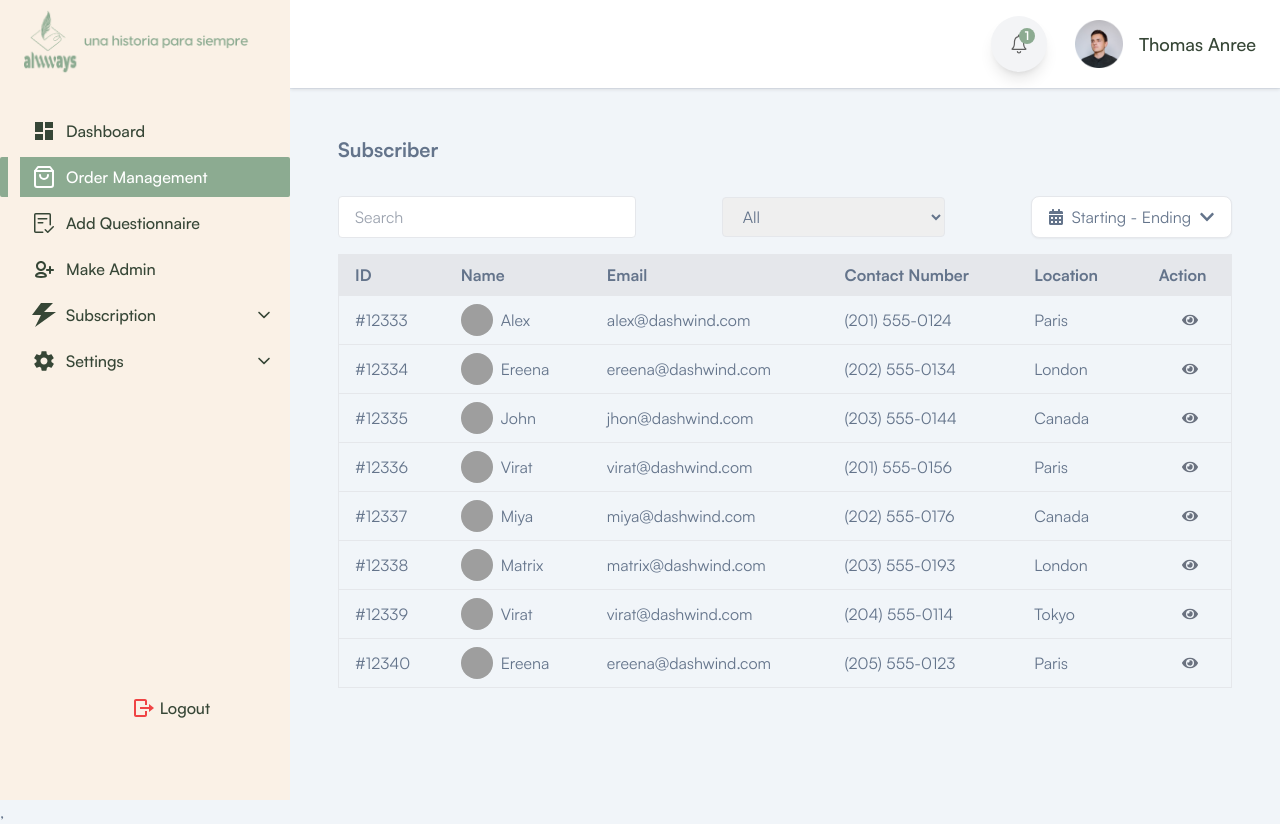
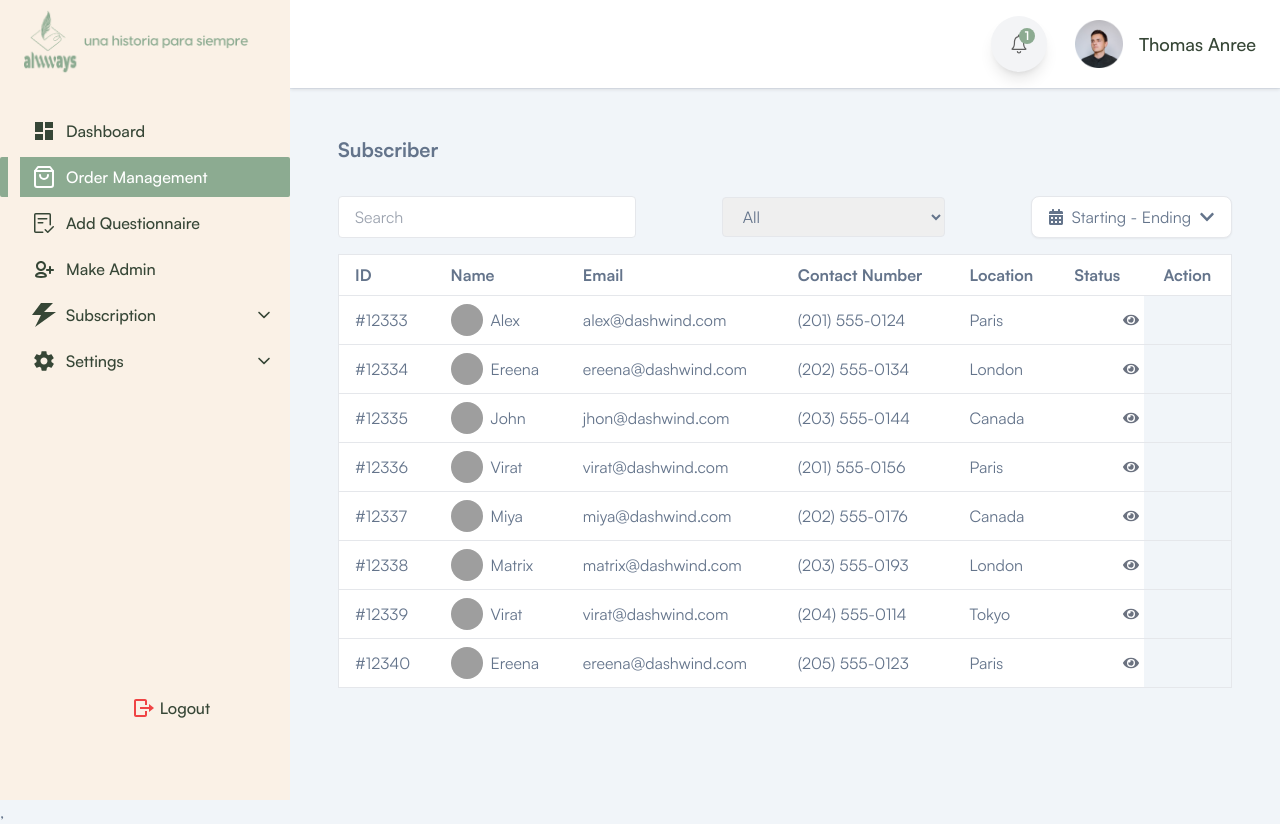
Before and after one commit to shuvo-art/Merged_Project, a React (Vite) app: page /orderManagement in a window 1280 px wide. Built offline with nearby package versions, Linux system fonts and the light colour scheme; sample sign-in values are in the browser's storage; grey boxes are pictures that could not be loaded.

Commit message:
dummy data updated

```diff
--- a/src/App.jsx
+++ b/src/App.jsx
@@ -121,7 +121,7 @@ function Routers() {
           path="subscription/couponCode"
           element={
             <>
-              <PageTitle title="alwways | Subscription" />
+              <PageTitle title="alwways | Coupon Code" />
               <CouponCode />
             </>
           }
@@ -130,7 +130,7 @@ function Routers() {
           path="settings/termsAndConditions"
           element={
             <>
-              <PageTitle title="Terms and Conditions" />
+              <PageTitle title="alwways | Terms and Conditions" />
               <TermsAndCondition />
             </>
           }
@@ -139,7 +139,7 @@ function Routers() {
           path="settings/privacyAndPolicy"
           element={
             <>
-              <PageTitle title="Privacy And Policy" />
+              <PageTitle title="alwways | Privacy And Policy" />
               <PrivacyAndPolicy />
             </>
           }
--- a/src/components/Dashboard/Table/Table.jsx
+++ b/src/components/Dashboard/Table/Table.jsx
@@ -1,28 +1,32 @@
 import React from "react";
 import TableRow from "./TableRow";
 
-const Table = ({ data, onRowClick, isOrderManagement }) => {
+const Table = ({ data, onRowClick, isOrderManagement, isDashboard }) => {
   return (
     <table className="w-full border-collapse border rounded-lg">
       <thead>
-        <tr className="bg-gray-200 border-b">
+        <tr className="bg-white border-b">
           <th className="px-4 py-2 text-left">ID</th>
           <th className="px-4 py-2 text-left">Name</th>
           <th className="px-4 py-2 text-left">Email</th>
           <th className="px-4 py-2 text-left">Contact Number</th>
           <th className="px-4 py-2 text-left">Location</th>
+          {!isDashboard && <th className="px-4 py-2 text-left">Status</th>}
           {/* Conditionally render Subscription Type */}
           {!isOrderManagement && (
             <th className="px-4 py-2 text-left">Subscription Type</th>
           )}
           {/* Conditionally render Income */}
-          {!isOrderManagement && <th className="px-4 py-2 text-left">Income</th>}
+          {!isOrderManagement && (
+            <th className="px-4 py-2 text-left">Income</th>
+          )}
           <th className="px-4 py-2 text-center">Action</th>
         </tr>
       </thead>
       <tbody>
         {data.map((item) => (
           <TableRow
+            isDashboard={isDashboard}
             key={item.id}
             item={item}
             onRowClick={onRowClick}
--- a/src/components/Dashboard/Table/TableRow.jsx
+++ b/src/components/Dashboard/Table/TableRow.jsx
@@ -1,12 +1,15 @@
 import React from "react";
 import { FaEye } from "react-icons/fa";
 
-const TableRow = ({ item, onRowClick, isOrderManagement }) => {
+const TableRow = ({ item, onRowClick, isOrderManagement, isDashboard }) => {
   return (
-    <tr className="border-b">
+    <tr className="border-b bg-white">
       <td className="px-4 py-2">{item.id}</td>
       <td className="px-4 py-2 flex items-center space-x-2">
-        <button className="flex items-center justify-center gap-2" onClick={() => onRowClick(item)}>
+        <button
+          className="flex items-center justify-center gap-2"
+          onClick={() => onRowClick(item)}
+        >
           <img
             src={item.avatar}
             alt={item.name}
@@ -18,15 +21,26 @@ const TableRow = ({ item, onRowClick, isOrderManagement }) => {
       <td className="px-4 py-2">{item.email}</td>
       <td className="px-4 py-2">{item.contactNumber}</td>
       <td className="px-4 py-2">{item.location}</td>
+      {
+        !isDashboard
+      }
       {/* Conditionally render Subscription Type */}
       {!isOrderManagement && (
         <td className="px-4 py-2">{item.subscriptionType}</td>
       )}
       {/* Conditionally render Income */}
       {!isOrderManagement && <td className="px-4 py-2">${item.price}</td>}
-      <td className="px-4 py-2 text-center relative left-8">
-        <FaEye className="text-gray-500 cursor-pointer" />
-      </td>
+
+      {isDashboard && (
+        <td className="px-4 py-2 text-center">
+          <FaEye className="text-gray-500 cursor-pointer  relative left-8" />
+        </td>
+      )}
+      {isOrderManagement && (
+        <td className="px-4 py-2 text-center">
+          <FaEye className="text-gray-500 cursor-pointer  relative left-12" />
+        </td>
+      )}
     </tr>
   );
 };
--- a/src/components/Dashboard/Table/UserTable.jsx
+++ b/src/components/Dashboard/Table/UserTable.jsx
@@ -7,7 +7,7 @@ import { dummyData } from "../../../database/DummyData.js";
 
 
 
-const UserTable = ({isOrderManagement}) => {
+const UserTable = ({isDashboard, isOrderManagement}) => {
   const [search, setSearch] = useState("");
   const [subscription, setSubscription] = useState("");
   const [startDate, setStartDate] = useState(null);
@@ -34,7 +34,7 @@ const UserTable = ({isOrderManagement}) => {
   };
 
   return (
-    <div className="p-6">
+    <div className="p-6 ">
       <h1 className="text-xl font-bold mb-4">Subscriber</h1>
       <FilterBar
         search={search}
@@ -46,7 +46,7 @@ const UserTable = ({isOrderManagement}) => {
         endDate={endDate}
         setEndDate={setEndDate}
       />
-      <Table isOrderManagement={isOrderManagement} data={filteredData} onRowClick={handleRowClick} />
+      <Table isDashboard = {isDashboard} isOrderManagement={isOrderManagement} data={filteredData} onRowClick={handleRowClick} />
       <AnimatePresence>
         {selectedUser && (
           <UserModal
--- a/src/components/Header/DropdownMessage.jsx
+++ b/src/components/Header/DropdownMessage.jsx
@@ -2,10 +2,7 @@ import { useState } from 'react';
 import { Link } from 'react-router-dom';
 import ClickOutside from '../ClickOutside';
 
-import UserOne from '../../images/user/user-01.png';
 import UserTwo from '../../images/user/user-02.png';
-import UserThree from '../../images/user/user-03.png';
-import UserFour from '../../images/user/user-04.png';
 
 const DropdownMessage = () => {
   const [dropdownOpen, setDropdownOpen] = useState(false);
--- a/src/database/DummyData.js
+++ b/src/database/DummyData.js
@@ -9,6 +9,7 @@ export const dummyData = [
     subscriptionType: "Premium",
     price: 100,
     date: new Date(),
+    status: "confirm",
   },
   {
     id: "#12334",
@@ -20,6 +21,7 @@ export const dummyData = [
     subscriptionType: "Free",
     price: 190,
     date: new Date(new Date().setDate(new Date().getDate() - 1)),
+    status: "cancel",
   },
   {
     id: "#12335",
@@ -31,6 +33,7 @@ export const dummyData = [
     subscriptionType: "Premium",
     price: 112,
     date: new Date(new Date().setDate(new Date().getDate() - 12)),
+    status: "confirm",
   },
   {
     id: "#12336",
@@ -42,6 +45,7 @@ export const dummyData = [
     subscriptionType: "Premium",
     price: 117,
     date: new Date(new Date().setDate(new Date().getDate() - 13)),
+    status: "cancel",
   },
   {
     id: "#12337",
@@ -53,6 +57,7 @@ export const dummyData = [
     subscriptionType: "Free",
     price: 612,
     date: new Date(new Date().setDate(new Date().getDate() - 23)),
+    status: "confirm",
   },
   {
     id: "#12338",
@@ -64,6 +69,7 @@ export const dummyData = [
     subscriptionType: "Premium",
     price: 631,
     date: new Date(new Date().setDate(new Date().getDate() - 15)),
+    status: "confirm",
   },
   {
     id: "#12339",
@@ -75,6 +81,7 @@ export const dummyData = [
     subscriptionType: "Free",
     price: 151,
     date: new Date(new Date().setDate(new Date().getDate() - 13)),
+    status: "cancel",
   },
   {
     id: "#12340",
@@ -86,6 +93,7 @@ export const dummyData = [
     subscriptionType: "Premium",
     price: 617,
     date: new Date(new Date().setDate(new Date().getDate() - 3)),
+    status: "confirm",
   },
   // Add more items as needed
 ];
--- a/src/pages/Dashboard/Dashboard.jsx
+++ b/src/pages/Dashboard/Dashboard.jsx
@@ -39,7 +39,7 @@ const Dashboard = () => {
       <div className="mt-6">
         <IncomeReport />
       </div>
-      <UserTable />
+      <UserTable isDashboard = {true} />
     </div>
   );
 };
--- a/src/pages/Dashboard/MakeAdmin.jsx
+++ b/src/pages/Dashboard/MakeAdmin.jsx
@@ -66,7 +66,7 @@ const MakeAdmin = () => {
   };
 
   return (
-    <div className="p-6">
+    <div className="p-6 !">
       <div className="w-full flex items-center justify-between">
         <h1 className="text-2xl font-medium text-black">Make Admin</h1>
         <button
@@ -78,10 +78,10 @@ const MakeAdmin = () => {
       </div>
 
       {/* Admin Table */}
-      <div className="mt-6">
+      <div className="mt-6 !bg-white">
         <table className="w-full border-collapse border rounded-lg">
           <thead>
-            <tr className="bg-gray-200 border-b">
+            <tr className="bg-white border-b">
               <th className="px-4 py-2 text-left">S.ID</th>
               <th className="px-4 py-2 text-left">Name</th>
               <th className="px-4 py-2 text-left">Email</th>
```
Lines whose indentation alone changed are shown as unchanged.
